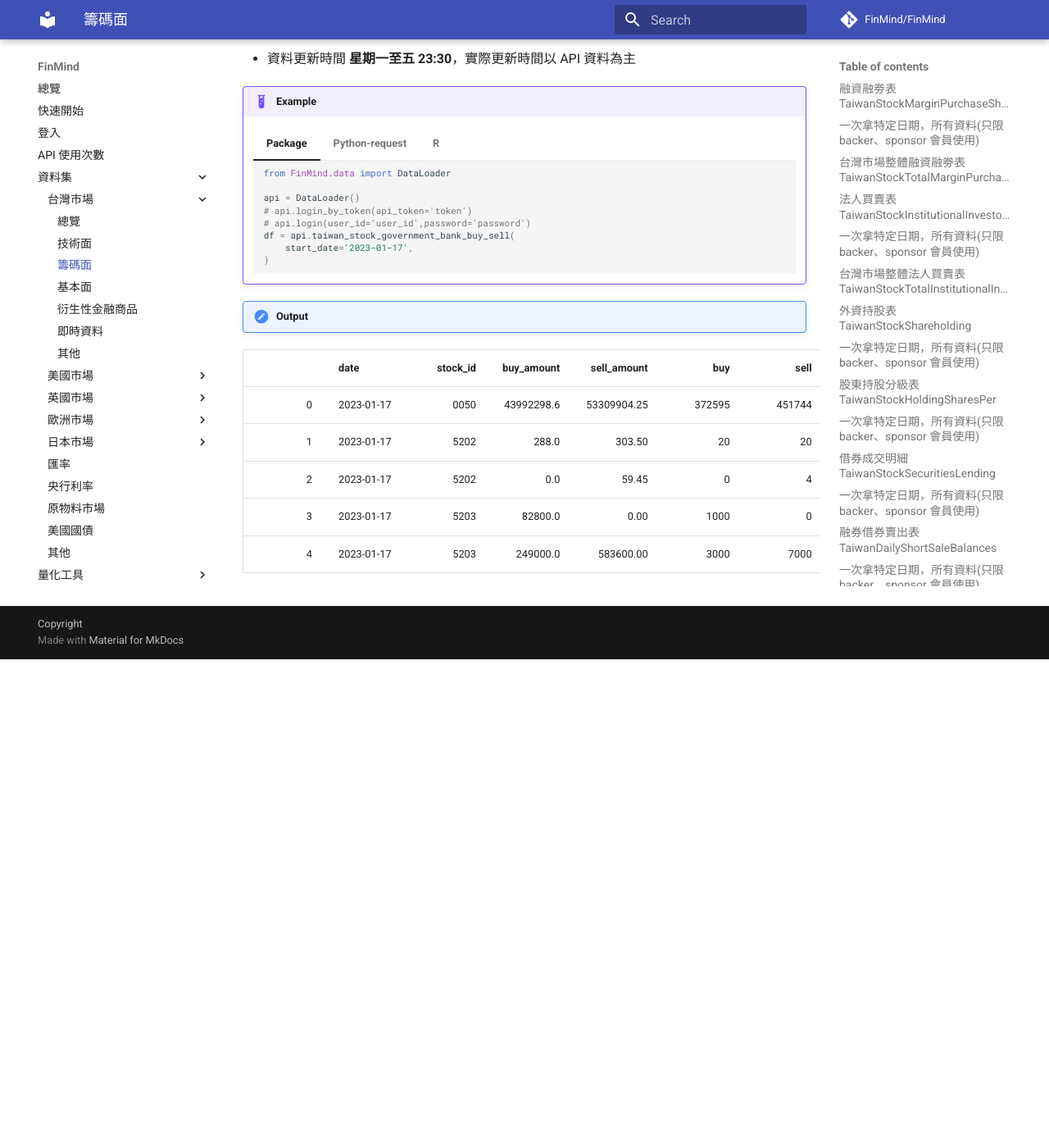
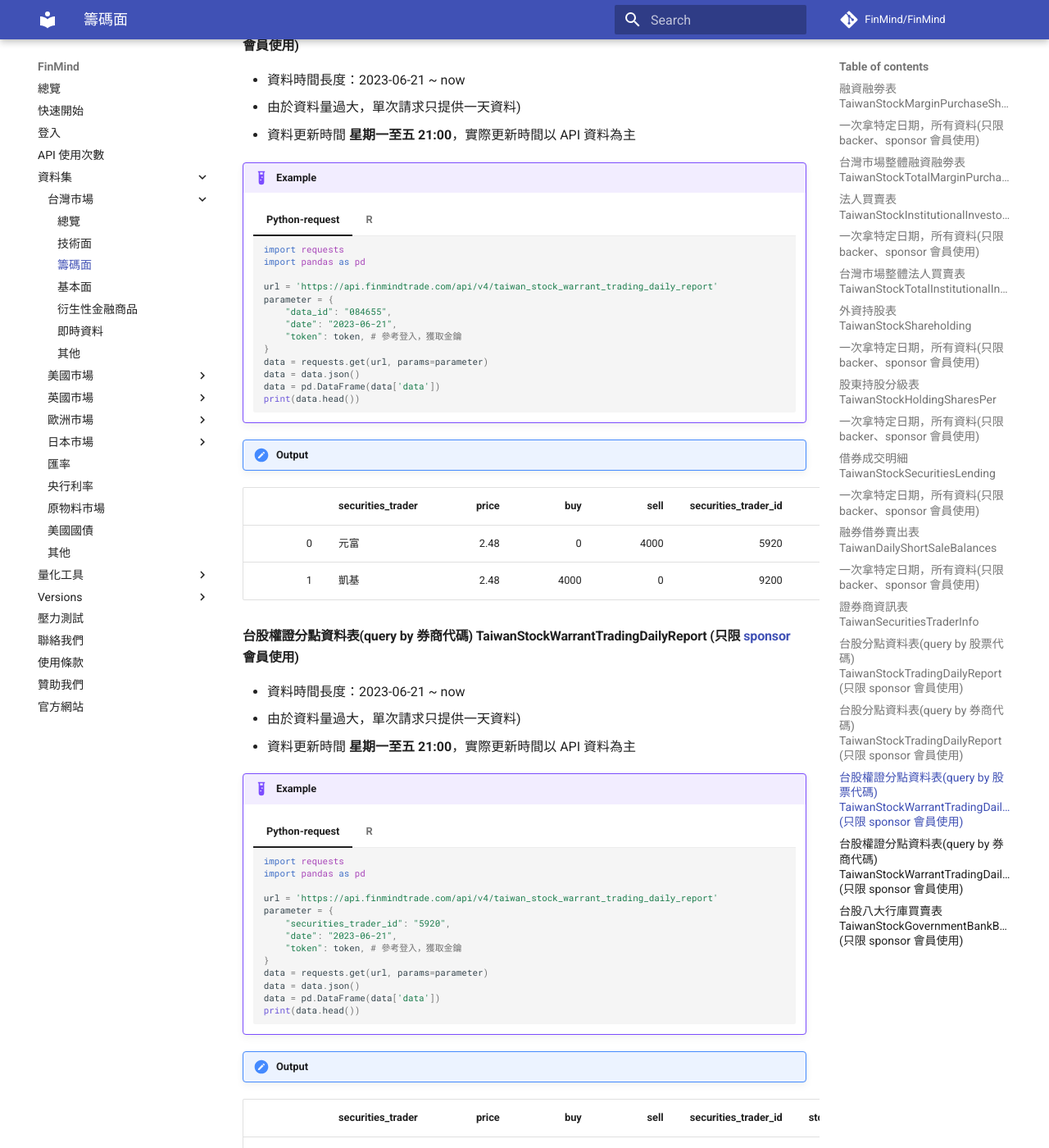
Before and after one commit to FinMind/FinMind-Doc, an MkDocs documentation site: the page built from docs/tutor/TaiwanMarket/Chip.md, in a window 1280 px wide and 1400 px high, scrolled down 13749 px. Shown: the whole window at 82% size. Built offline with MkDocs 1.6.1 and Material for MkDocs 9.7.7, drawn with Linux system fonts in a browser that asks for light colours; comment, search, counter and statistics services are not loaded; before the commit the page ends 14553 px from its top, so only the background shows below that; some of the changed text lies outside the part shown.

Commit message:
feat: add TaiwanStockWarrantTradingDailyReport

````diff
--- a/docs/tutor/TaiwanMarket/Chip.md
+++ b/docs/tutor/TaiwanMarket/Chip.md
@@ -12,6 +12,8 @@
 - [證券商資訊表 TaiwanSecuritiesTraderInfo](https://finmind.github.io/tutor/TaiwanMarket/Chip/#taiwansecuritiestraderinfo)
 - [台股分點資料表(query by 股票代碼) TaiwanStockTradingDailyReport](https://finmind.github.io/tutor/TaiwanMarket/Chip/#query-by-taiwanstocktradingdailyreport-sponsor)
 - [台股分點資料表(query by 券商代碼) TaiwanStockTradingDailyReport](https://finmind.github.io/tutor/TaiwanMarket/Chip/#query-by-taiwanstocktradingdailyreport-sponsor_1)
+- [台股權證分點資料表(query by 股票代碼) TaiwanStockWarrantTradingDailyReport](https://finmind.github.io/tutor/TaiwanMarket/Chip/#query-by-taiwanstockwarranttradingdailyreport-sponsor)
+- [台股權證分點資料表(query by 券商代碼) TaiwanStockWarrantTradingDailyReport](https://finmind.github.io/tutor/TaiwanMarket/Chip/#query-by-taiwanstockwarranttradingdailyreport-sponsor_1)
 - [台股八大行庫賣賣表 TaiwanstockGovernmentBankBuySell](https://finmind.github.io/tutor/TaiwanMarket/Chip/#taiwanstockgovernmentbankbuysell-sponsor)
 
 #### 融資融劵表 TaiwanStockMarginPurchaseShortSale
@@ -1073,6 +1075,113 @@
 | 3214 | 合庫                |  108.5  |   150 |      0 |                   1020 |       9958 | 2022-06-16 |
 | 3215 | 合庫                |   16.05 |  1000 |      0 |                   1020 |       9962 | 2022-06-16 |
 
+
+#### 台股權證分點資料表(query by 股票代碼) TaiwanStockWarrantTradingDailyReport (只限 [sponsor](https://finmindtrade.com/analysis/#/Sponsor/sponsor) 會員使用)
+
+- 資料時間長度：2023-06-21 ~ now
+- 由於資料量過大，單次請求只提供一天資料)
+- 資料更新時間 **星期一至五 21:00**，實際更新時間以 API 資料為主
+
+!!! example
+    === "Python-request"
+        ```python
+        import requests
+        import pandas as pd
+
+        url = 'https://api.finmindtrade.com/api/v4/taiwan_stock_warrant_trading_daily_report'
+        parameter = {
+            "data_id": "084655",
+            "date": "2023-06-21",
+            "token": token, # 參考登入，獲取金鑰
+        }
+        data = requests.get(url, params=parameter)
+        data = data.json()
+        data = pd.DataFrame(data['data'])
+        print(data.head())
+
+        ```
+    === "R"
+        ```R
+        library(httr)
+        library(data.table)
+        library(dplyr)
+        url = 'https://api.finmindtrade.com/api/v4/taiwan_stock_warrant_trading_daily_report'
+        response = httr::GET(
+        url = url,
+        query = list(
+            data_id="084655",
+            start_date= "2023-06-21",
+            token = token # 參考登入，獲取金鑰
+        )
+        )
+        data = content(response)
+        df = data$data %>%
+        do.call('rbind',.) %>%
+        data.table
+        head(df)
+
+        ```
+
+!!! output
+|    | securities_trader   |   price |   buy |   sell |   securities_trader_id |   stock_id | date       |
+|---:|:--------------------|--------:|------:|-------:|-----------------------:|-----------:|:-----------|
+|  0 | 元富                |    2.48 |     0 |   4000 |                   5920 |     084655 | 2023-06-21 |
+|  1 | 凱基                |    2.48 |  4000 |      0 |                   9200 |     084655 | 2023-06-21 |
+
+#### 台股權證分點資料表(query by 券商代碼) TaiwanStockWarrantTradingDailyReport (只限 [sponsor](https://finmindtrade.com/analysis/#/Sponsor/sponsor) 會員使用)
+
+- 資料時間長度：2023-06-21 ~ now
+- 由於資料量過大，單次請求只提供一天資料)
+- 資料更新時間 **星期一至五 21:00**，實際更新時間以 API 資料為主
+
+!!! example
+    === "Python-request"
+        ```python
+        import requests
+        import pandas as pd
+
+        url = 'https://api.finmindtrade.com/api/v4/taiwan_stock_warrant_trading_daily_report'
+        parameter = {
+            "securities_trader_id": "5920",
+            "date": "2023-06-21",
+            "token": token, # 參考登入，獲取金鑰
+        }
+        data = requests.get(url, params=parameter)
+        data = data.json()
+        data = pd.DataFrame(data['data'])
+        print(data.head())
+
+        ```
+    === "R"
+        ```R
+        library(httr)
+        library(data.table)
+        library(dplyr)
+        url = 'https://api.finmindtrade.com/api/v4/taiwan_stock_warrant_trading_daily_report'
+        response = httr::GET(
+        url = url,
+        query = list(
+            securities_trader_id="5920",
+            start_date= "2023-06-21",
+            token = token # 參考登入，獲取金鑰
+        )
+        )
+        data = content(response)
+        df = data$data %>%
+        do.call('rbind',.) %>%
+        data.table
+        head(df)
+
+        ```
+
+!!! output
+|     | securities_trader   |   price |    buy |   sell |   securities_trader_id | stock_id   | date       |
+|----:|:--------------------|--------:|-------:|-------:|-----------------------:|:-----------|:-----------|
+|   0 | 元富                |    0.97 |  50000 |      0 |                   5920 | 07741U     | 2023-06-21 |
+|   1 | 元富                |    0.98 |  50000 |      0 |                   5920 | 07741U     | 2023-06-21 |
+|   2 | 元富                |    1.52 | 100000 |      0 |                   5920 | 07742U     | 2023-06-21 |
+|   3 | 元富                |    1.56 |  49000 |      0 |                   5920 | 07742U     | 2023-06-21 |
+
 #### 台股八大行庫買賣表 TaiwanStockGovernmentBankBuySell (只限 [sponsor](https://finmindtrade.com/analysis/#/Sponsor/sponsor) 會員使用)
 
 - 資料時間長度：2021-06-30 ~ now
````
Also changed, not shown: other parts of docs/tutor/TaiwanMarket/Chip.md (+1 -1 lines), docs/tutor/TaiwanMarket/DataList.md (+3 -1 lines).
